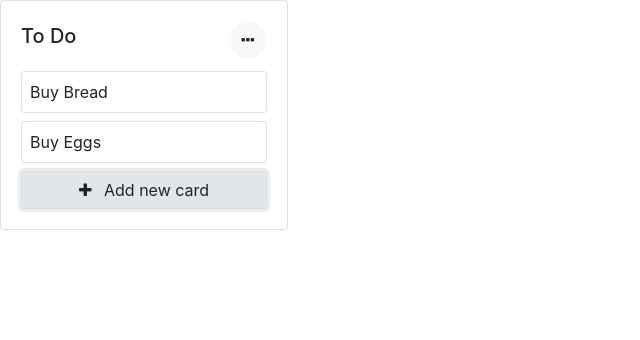
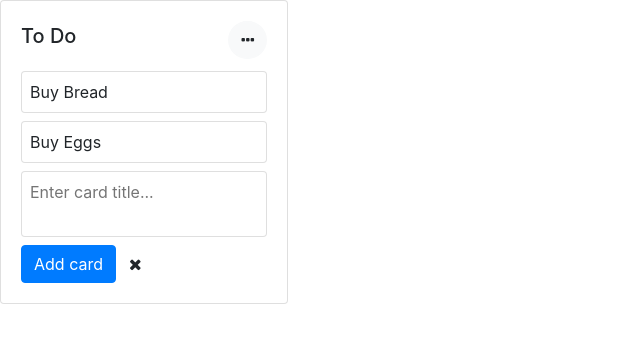
Before and after one commit to TatianaFomina/task-manager, an Angular app: page / in a window 1280 px wide. Both pictures are taken after a click on the button "Add new card". Shown: the top 340 px of the page, without its empty margins (0-640 px from the left). Built offline with nearby package versions, Linux system fonts and the light colour scheme.

Commit message:
Add ability to add new card

```diff
--- a/src/app/components/list/list.component.html
+++ b/src/app/components/list/list.component.html
@@ -12,11 +12,18 @@
     <ng-container *ngFor="let task of data.tasks">
       <app-task [data]="task"></app-task>
     </ng-container>
-    <button class="btn btn-light add-btn">
+
+    <button *ngIf="!newTaskFormDisplayed" class="btn btn-light add-btn" (click)="newTaskFormDisplayed = true">
       <i class="fa fa-plus add-icon"></i>
       <span>
         Add new card
       </span>
     </button>
+
+    <app-new-task-form
+      *ngIf="newTaskFormDisplayed"
+      (close)="newTaskFormDisplayed = false"
+      (submit)="addNewCard($event)">
+    </app-new-task-form>
   </div>
 </div>
--- a/src/app/components/list/list.component.ts
+++ b/src/app/components/list/list.component.ts
@@ -1,5 +1,6 @@
 import { Component, Input, OnInit } from '@angular/core';
 import { List } from 'src/app/models/list.model';
+import { TaskComponent } from '../task/task.component';
 
 @Component({
   selector: 'app-list',
@@ -10,9 +11,17 @@ export class ListComponent implements OnInit {
 
   @Input() data: List;
 
+  public newTaskFormDisplayed: boolean = false;
+
   constructor() { }
 
   ngOnInit(): void {
   }
 
+  addNewCard(cardTitle: string) {
+    // console.log(cardTitle)
+    this.data.tasks.push({title: cardTitle, id: ''})
+    // this.newTaskFormDisplayed = true;
+  }
+
 }
--- /dev/null
+++ b/src/app/components/new-task-form/new-task-form.component.html
@@ -0,0 +1,19 @@
+
+<form>
+  <textarea
+    #input
+    name="card-title"
+    [formControl]="formControl"
+    class="card task-title-input"
+    autofocus
+    placeholder="Enter card title..."
+    required>
+  </textarea>
+
+  <button type="button" class="btn btn-primary" (click)="onSubmit()">
+    Add card
+  </button>
+  <button class="btn" (click)="onDiscard()">
+    <i class="fa fa-times"></i>
+  </button>
+</form>
--- /dev/null
+++ b/src/app/components/new-task-form/new-task-form.component.scss
@@ -0,0 +1,11 @@
+:host {
+  display: block;
+
+  .task-title-input {
+    padding: 0.5rem;
+    width: 100%;
+    resize: none;
+    outline: none;
+    margin-bottom: 0.5rem;
+  }
+}
--- /dev/null
+++ b/src/app/components/new-task-form/new-task-form.component.ts
@@ -0,0 +1,51 @@
+import { AfterViewInit, Component, ElementRef, EventEmitter, HostListener, OnDestroy, OnInit, Output, ViewChild } from '@angular/core';
+import { FormControl, Validators } from '@angular/forms';
+import { Subscription } from 'rxjs';
+
+@Component({
+  selector: 'app-new-task-form',
+  templateUrl: './new-task-form.component.html',
+  styleUrls: ['./new-task-form.component.scss']
+})
+export class NewTaskFormComponent implements OnInit, OnDestroy {
+
+  @Output() close = new EventEmitter();
+  @Output() submit = new EventEmitter<string>();
+  @ViewChild('input') cardTitleInput: ElementRef;
+
+  public formControl = new FormControl(null, [Validators.required, Validators.minLength(1)]);
+
+  private sub: Subscription;
+
+  constructor() { }
+
+  ngOnInit(): void {
+    this.sub = this.formControl.valueChanges.subscribe(value => {
+      this.formControl.setValue(value?.replace(/^\s+|\s+$/g, ''), { emitEvent: false });
+    });
+  }
+
+  ngOnDestroy() {
+    this.sub?.unsubscribe();
+  }
+
+  onSubmit(): void {
+    if (this.formControl.invalid) {
+      return;
+    }
+    this.submit.emit(this.formControl.value.trim());
+    this.formControl.reset();
+  }
+
+  onDiscard(): void {
+    this.close.emit();
+  }
+
+  @HostListener('document:keydown.enter', ['$event'])
+  onKeydownHandler(event: KeyboardEvent) {
+    if (event.target === this.cardTitleInput.nativeElement) {
+      this.onSubmit();
+    }
+  }
+
+}
```
Also changed, not shown: src/app/app.module.ts (+8 -2 lines), 1 other file (tests, documents, lock files or other folders).
